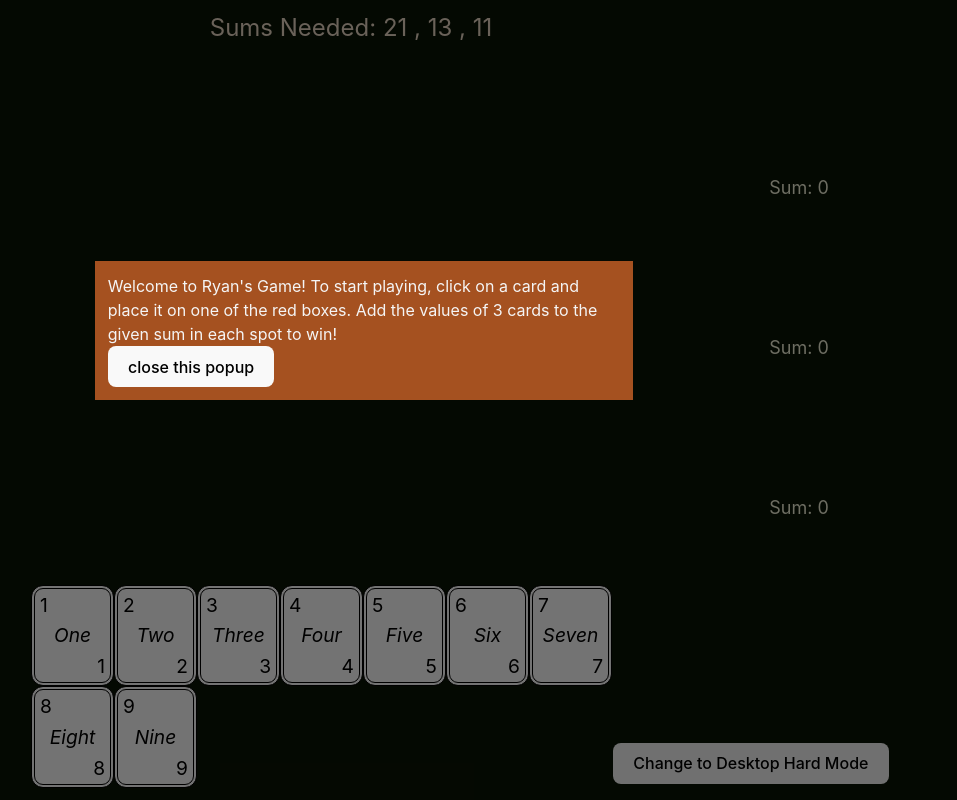
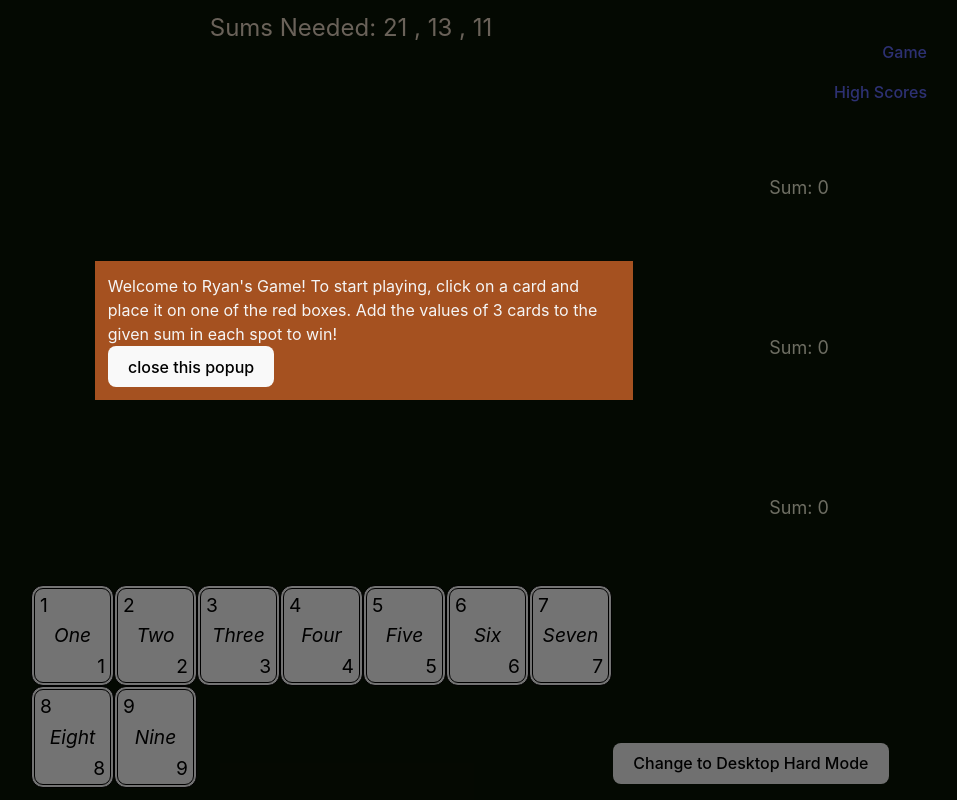
Before and after one commit to RyanCFrancis/Add-Up-The-Cards, a SvelteKit app: page / in a window 1280 px wide. Shown: the whole page, without its empty margins (289-1246 px from the left). Built offline with nearby package versions, Linux system fonts and the light colour scheme.

Commit message:
added placeholder high scores page

```diff
--- a/src/routes/+layout.svelte
+++ b/src/routes/+layout.svelte
@@ -7,6 +7,12 @@
 <div class="app">
 	<slot />
 </div>
+{#if window.innerWidth > 700}
+	<div>
+		<a href="/" class="game">Game</a>
+		<a href="/scores" class="scores">High Scores</a>
+	</div>
+{/if}
 
 <style>
 	.app {
@@ -14,4 +20,15 @@
 		flex-direction: column;
 		min-height: 100vh;
 	}
+
+	.scores {
+		position: absolute;
+		top: 10%;
+		right: 5%;
+	}
+	.game {
+		position: absolute;
+		top: 5%;
+		right: 5%;
+	}
 </style>
--- a/src/routes/+page.svelte
+++ b/src/routes/+page.svelte
@@ -24,7 +24,7 @@
 
 	let hardMode = false;
 
-	let winText = 'Hey! You beat the game with a score of ';
+	let winText = 'Hey! You beat the game with a time of ';
 	let winAppear = false;
 
 	let timerActive = false;
@@ -379,6 +379,7 @@
 	<div class="redBlock" />
 {/if}
 
+<!-- Timer -->
 {#if timerActive && vWidth > acceptableWidth}
 	<Timer bind:currentTimeString bind:timeStart />
 {/if}
--- /dev/null
+++ b/src/routes/scores/+page.svelte
@@ -0,0 +1,4 @@
+<script lang="ts">
+</script>
+
+<a href="/">hello</a>
--- /dev/null
+++ b/src/routes/scores/+page.ts
@@ -0,0 +1,2 @@
+//placeholder
+export const prerender = false;
```
